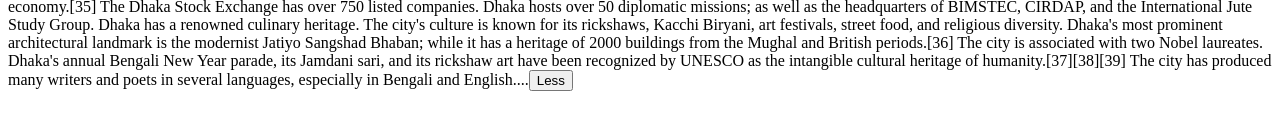
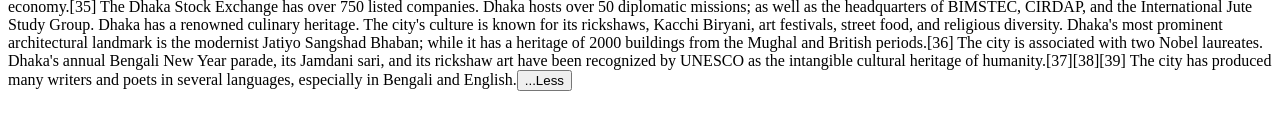
Before and after one commit to Nayem73/React-Training, a React (Vite) app in the folder codewithmosh-typescript/: page / in a window 1280 px wide. Both pictures are taken after a click on the button "More". Shown: the part 616-746 px from the top of the page. Built offline with nearby package versions, Linux system fonts and the light colour scheme.

Commit message:
Handled an edge case and assigned default maxChars = 20 inside props argument

```diff
--- a/codewithmosh-typescript/src/App.tsx
+++ b/codewithmosh-typescript/src/App.tsx
@@ -71,7 +71,6 @@ The area of Dhaka has been inhabited since the first millennium. An early modern
 Under British rule, the city saw the introduction of electricity, railways, cinemas, Western-style universities and colleges and a modern water supply. It became an important administrative and educational centre in the British Raj, as the capital of Eastern Bengal and Assam province after 1905.[30] In 1947, after the end of British rule, the city became the administrative capital of East Pakistan. It was declared the legislative capital of Pakistan in 1962. In 1971, following the Liberation War, it became the capital of independent Bangladesh. In 2008, Dhaka celebrated 400 years as a municipal city.[31][32][33]
 
 A gamma+ global city,[34] Dhaka is the centre of political, economic and cultural life in Bangladesh. It is the seat of the Government of Bangladesh, many Bangladeshi companies, and leading Bangladeshi educational, scientific, research, and cultural organizations. Since its establishment as a modern capital city, the population, area and social and economic diversity of Dhaka have grown tremendously. The city is now one of the most densely industrialized regions in the country. The city accounts for 35% of Bangladesh's economy.[35] The Dhaka Stock Exchange has over 750 listed companies. Dhaka hosts over 50 diplomatic missions; as well as the headquarters of BIMSTEC, CIRDAP, and the International Jute Study Group. Dhaka has a renowned culinary heritage. The city's culture is known for its rickshaws, Kacchi Biryani, art festivals, street food, and religious diversity. Dhaka's most prominent architectural landmark is the modernist Jatiyo Sangshad Bhaban; while it has a heritage of 2000 buildings from the Mughal and British periods.[36] The city is associated with two Nobel laureates. Dhaka's annual Bengali New Year parade, its Jamdani sari, and its rickshaw art have been recognized by UNESCO as the intangible cultural heritage of humanity.[37][38][39] The city has produced many writers and poets in several languages, especially in Bengali and English."
-        maxChars={20}
       />
     </>
   )
--- a/codewithmosh-typescript/src/components/ExpandableText.tsx
+++ b/codewithmosh-typescript/src/components/ExpandableText.tsx
@@ -5,7 +5,7 @@ interface Props {
   maxChars?: number;
 }
 
-function ExpandableText({ text, maxChars }: Props) {
+function ExpandableText({ text, maxChars = 20 }: Props) {
   const [isMore, SetIsMore] = useState(false);
 
   const handleClick = () => {
@@ -26,8 +26,9 @@ function ExpandableText({ text, maxChars }: Props) {
             )
             :
             <>
-              {text}...
-              <button onClick={handleClick}>Less</button>
+              {text}
+
+              {maxChars && text.length > maxChars ? <button onClick={handleClick}>...Less</button> : null}
             </>
         }
       </p>
```
